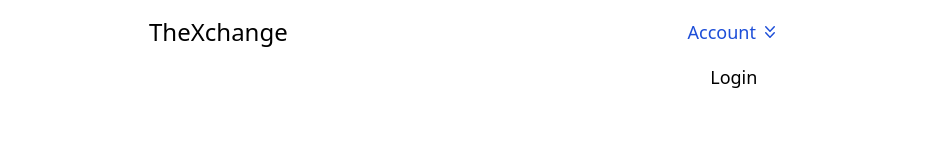
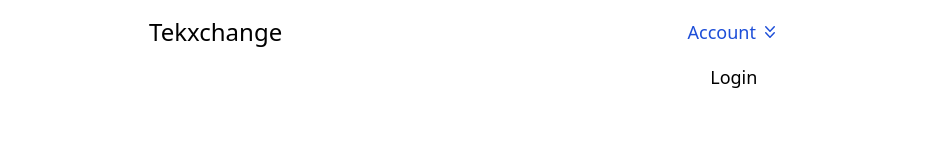
Before and after one commit to Tekxchange/web_ui, a React (Vite) app: page / in a window 1280 px wide. Shown: the top 160 px of the page, without its empty margins (171-1105 px from the left). Built offline with nearby package versions, Linux system fonts and the light colour scheme.

Commit message:
revert back to tekxchange

```diff
--- a/src/components/Navbar/index.tsx
+++ b/src/components/Navbar/index.tsx
@@ -26,7 +26,7 @@ export default function Navbar() {
         ${styles.navbar} ${!atTop && styles.stuck}`}
     >
       <NavLink to="/" className={c`self-center text-2xl`}>
-        <h1>TheXchange</h1>
+        <h1>Tekxchange</h1>
       </NavLink>
       <div className={c`self-center`}>
         <DropdownMenu buttonText="Account">
```
Also changed, not shown: 1 other file (tests, documents, lock files or other folders).
